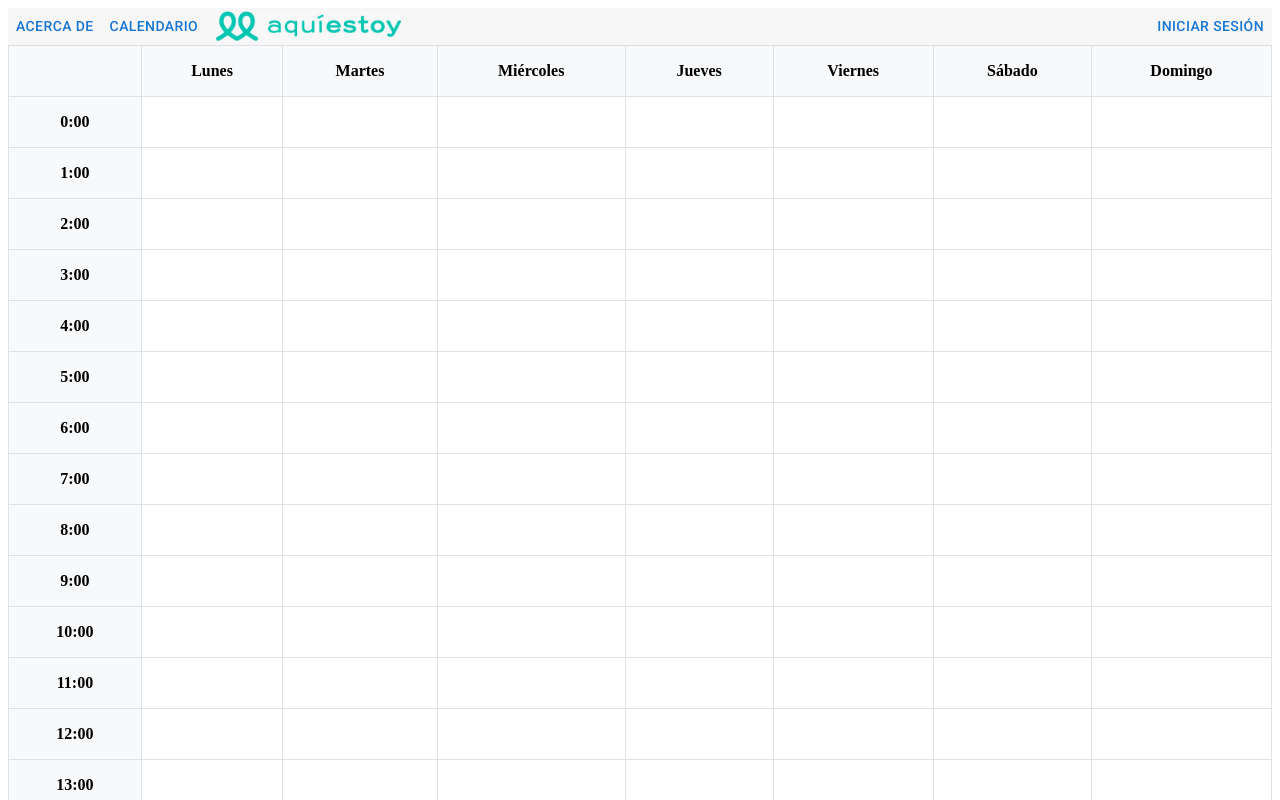
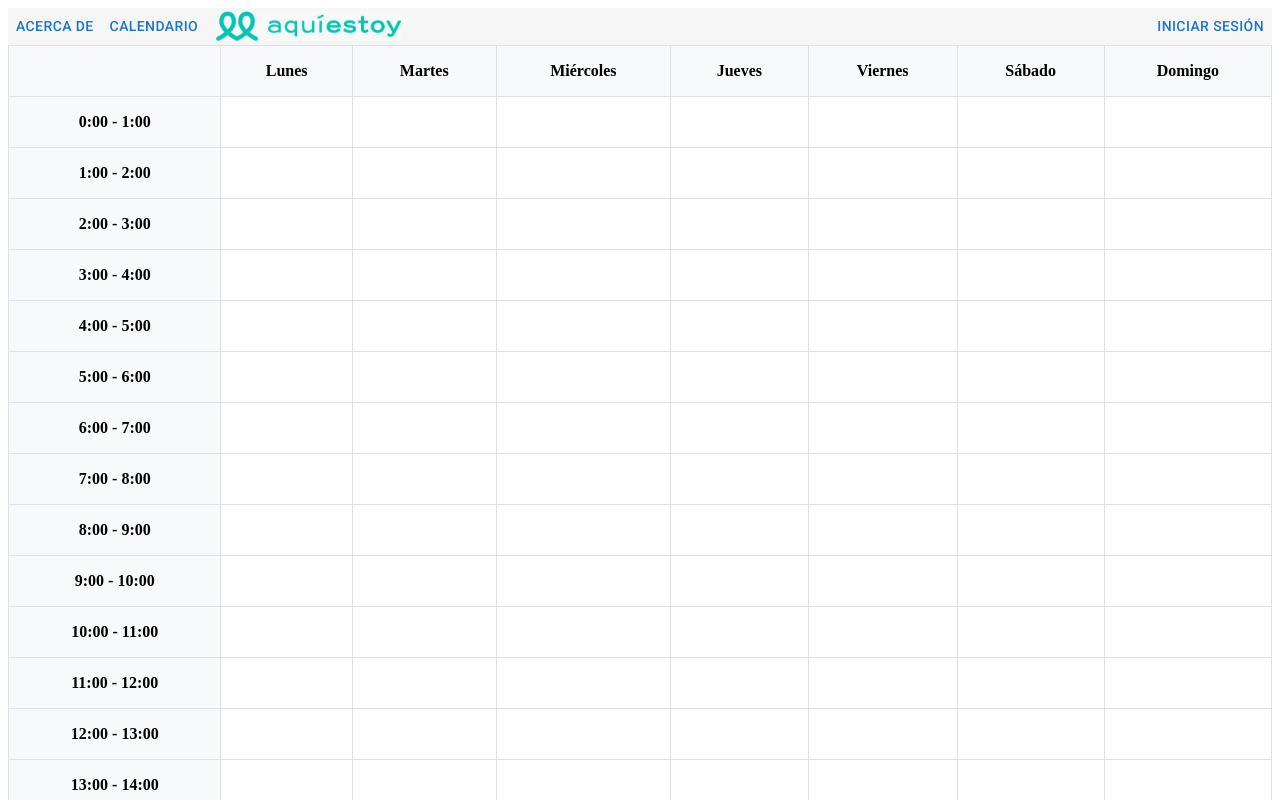
Before and after one commit to GuidoDealbera/aqui-estoy, a React (Vite) app in the folder client/: page /Calendary in a window 1280 px wide. Shown: the top 800 px of the page. Built offline with nearby package versions, Linux system fonts and the light colour scheme.

Commit message:
Calendary por turno

```diff
--- a/client/src/Components/Calendary/Calendar.jsx
+++ b/client/src/Components/Calendary/Calendar.jsx
@@ -4,7 +4,7 @@ import './Calendar.css';
 
 const Calendar = () => {
   const days = ['Lunes', 'Martes', 'Miércoles', 'Jueves', 'Viernes', 'Sábado', 'Domingo'];
-  const hours = Array.from({ length: 24 }, (_, i) => i);
+  const hours = Array.from({ length: 24 }, (_, i) => `${i}:00 - ${i===23?"00":i+1}:00`);
   const [bookings, setBookings] = useState({});
   const [shifts, setShifts] = useState([]);
   const [selectedShift, setSelectedShift] = useState(null);
@@ -46,7 +46,7 @@ const Calendar = () => {
         <tbody>
           {hours.map((hour) => (
             <tr key={hour}>
-              <td className="hour">{hour}:00</td>
+              <td className="hour">{hour}</td>
               {days.map((day, index) => (
                 <td
                   key={index}
```
